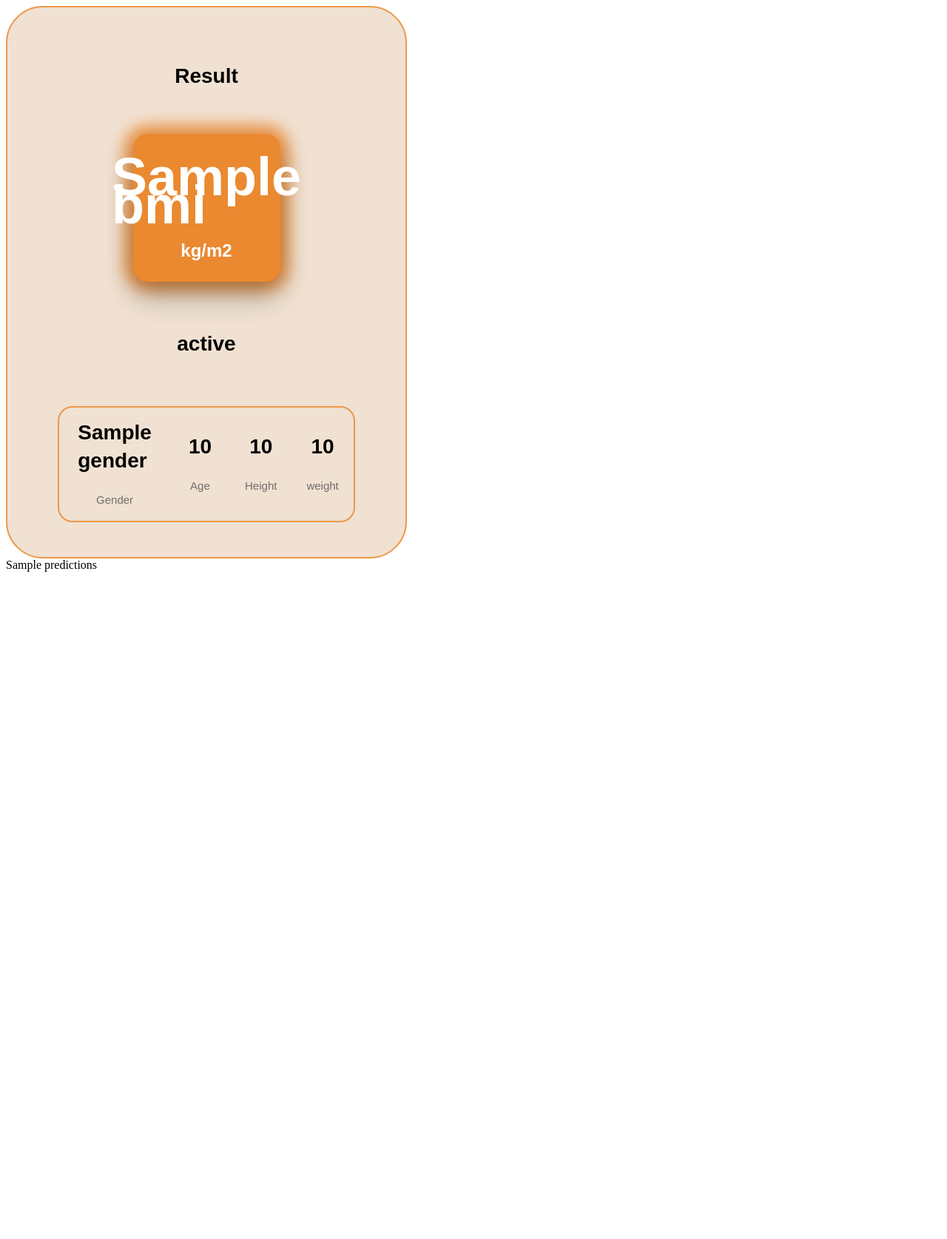
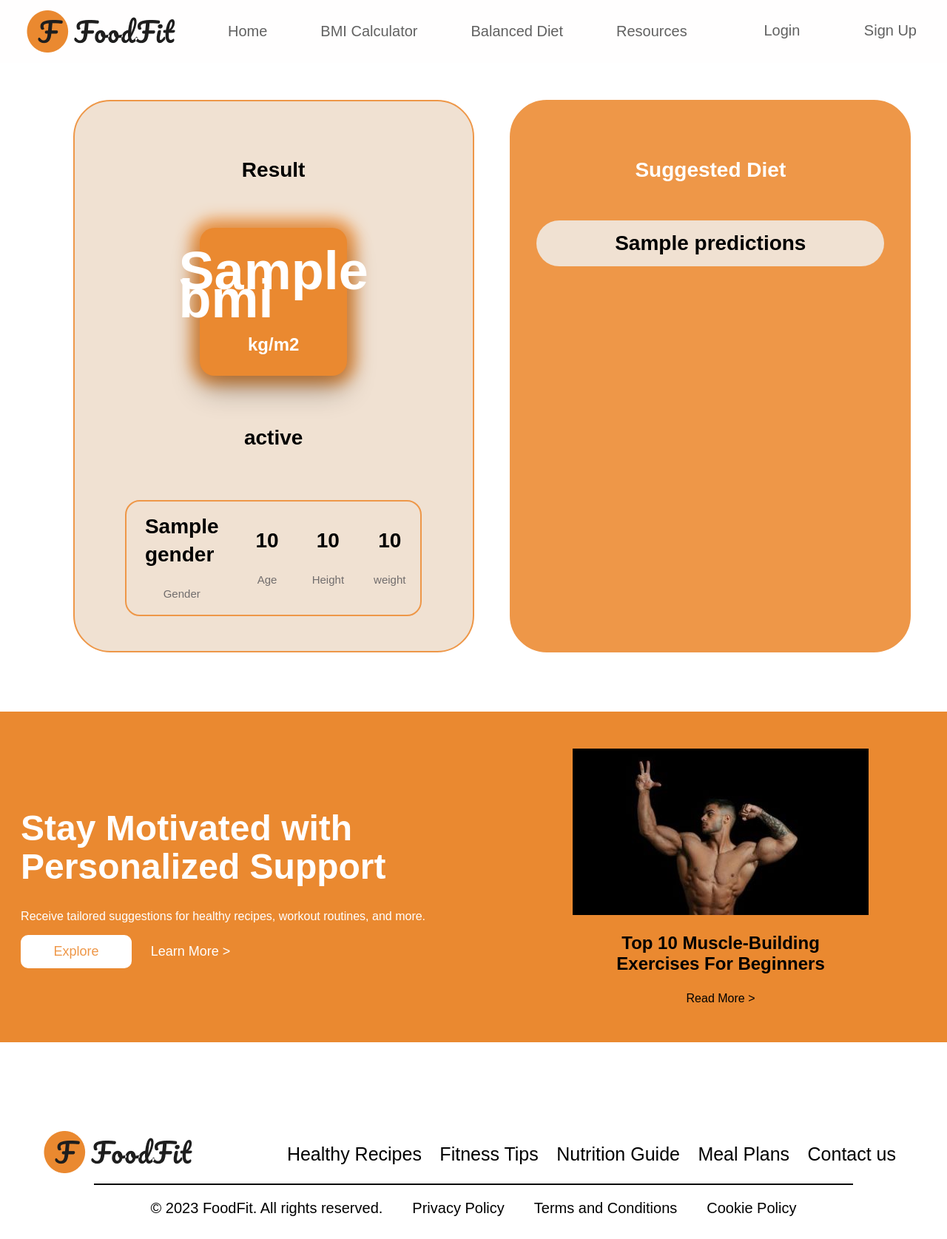
Before and after one commit to Kaustubh01/Diet-Planner, a Flask app: template templates/result.html in a window 1280 px wide. Shown: the whole page at 74% size. Before the commit the page ends 773 px from the top, so only its background shows below. Run offline with Flask 3, Linux system fonts and the light colour scheme; the template is opened without the code that fills it: most values are stand-ins (such as "Sample title", 1, 10 or a date in 2020).

Commit message:
all done

```diff
--- a/app.py
+++ b/app.py
@@ -13,14 +13,20 @@ app.register_blueprint(dashboard_blueprint)
 
 @app.route('/')
 def hello():
-    images = ['image1.jpg', 'image2.jpg', 'image3.jpg']
-    return render_template('index.html', images=images)
+    return render_template('index.html')
 
 
-@app.route('/bmi')
-def bmi():
-    return render_template('bmi.html')
+@app.route('/bmicalculator')
+def dashboard():
+    return render_template('dashboard.html')
 
+@app.route('/resources')
+def resources():
+    return render_template('resources.html')
+
+@app.route('/balanceddiet')
+def balancedDiet():
+    return render_template('result.html')
 
 if __name__ == '__main__':
     app.run(debug=True)
--- a/static/styles/dashboard.css
+++ b/static/styles/dashboard.css
@@ -11,6 +11,7 @@
     width: 400px ;
     height: auto;
     border-radius: 50px;
+    background-color: #F0E1D2;
     border:  2px solid #EE9748;
     display: flex;
     flex-direction: column;
@@ -34,7 +35,7 @@ input[type=number],select {
     padding: 13px 15px 13px 15px;
     border-radius: 10px;
     border-width: 2px;
-    border-color: #E0E0E0;
+    border-color:#EA8930;
     border-style: solid;
 }
 .gender{
@@ -100,3 +101,85 @@ input[type=radio]:checked{
         #EE9748 0px 0px 20px 12px;
     margin: 40px 0px;
 }
+.content{
+    display: flex;
+    flex-direction: row;
+    margin-top: 50px;
+    justify-content: space-evenly;
+    margin-bottom: 40px;
+
+}
+.predictionsdiv{
+        width: 400px;
+        align-items: center;
+        height: 633px;
+        border-radius: 50px;
+        background-color: #EE9748;
+        border: 2px solid #EE9748;
+        display: flex;
+        flex-direction: column;
+        padding: 55px 69px 55px 69px;
+        font-family: sans-serif;
+}
+.predict{
+        border-radius: 50px;
+        width: 450px;
+        background-color: #F0E1D2;
+        margin-top: 30px;
+        text-align: center;
+        font-size: 28px;
+        font-family: sans-serif;
+        font-weight: 600;
+        padding: 15px 10px;
+}
+.goal {
+    display: flex;
+    flex-direction: row;
+    align-items: center;
+    background-color: #EA8930;
+    justify-content: space-evenly;
+    margin-top: 80px;
+    margin-bottom: 100px;
+}
+.maintext{
+    color: white;
+}
+
+.sideB {
+    width: 50%;
+}
+
+.sideB button {
+    border: 0px;
+    border-radius: 10px;
+    width: 150px;
+    padding: 12px;
+    font-size: 18px;
+    font-family: sans-serif;
+    transition: all 1s ease;
+}
+
+.learn {
+    background-color: transparent;
+    color: #ea8930
+}
+.resultline{
+    color: black;
+    font-weight: 600;
+    font-size: 24px;
+}
+.image{
+    display: flex;
+    flex-direction: column;
+    align-items: center;
+    justify-content: center;
+    text-align: center;
+    margin: 50px 0px;
+}
+.image a{
+    text-decoration: none;
+    color: black;
+}
+.image a:hover{
+    color: white;
+}
--- a/templates/base.html
+++ b/templates/base.html
@@ -16,9 +16,10 @@
     />
     <link
       rel="stylesheet"
-      href="{{ url_for('static', filename='styles/bmi.css') }}"
+      href="{{ url_for('static', filename='styles/dashboard.css') }}"
     />
-
+    <link rel="stylesheet" href="{{ url_for('static', filename='styles/bmi.css') }}" />
+<link rel="stylesheet" href="{{ url_for('static', filename='styles/resources.css') }}" />
     <title>{% block title %}My Flask App{% endblock %}</title>
   </head>
   <body>
--- a/templates/index.html
+++ b/templates/index.html
@@ -91,11 +91,13 @@
         </p>
       </div>
       <div style="width: 27%">
+        <a href="https://medium.com/@yulifestyle/you-are-what-you-eat-how-diet-can-improve-symptoms-of-depression-c8c72bcd6bfc">
         <img
           src="{{ url_for('static', filename='/images/diet3.png') }}"
           alt=""
           style="height: 280px; width: 450px;"
         />
+        </a>
         <h3>You Are What You Eat</h3>
         <p>
           How Diet Can Improve Symptoms of Depression
--- a/templates/nav.html
+++ b/templates/nav.html
@@ -36,6 +36,7 @@
         border: 0px;
         border-radius: 8px;
         padding: 2px 5px;
+        transition: 1s ease;
       }
       .button :hover{
         border: 2px solid #ea8930;
@@ -47,9 +48,9 @@
 
       .navbar a:hover {
         color: #ea8930;
-        font-size: 23px;
+        /* font-size: 23px;
         font-weight:410;
-        transition: 0.6s ease;
+        transition: 0.6s ease; */
       }
 
       /* Responsive layout - adjust the navbar to smaller screens */
@@ -63,8 +64,9 @@
           ><img src="static\images\Navbar.png" alt="Logo"
         /></a>
         <a href="{{ url_for('hello') }}">Home</a>
-        <a href="{{ url_for('bmi') }}">BMI Calculator</a>
-        <a href="#">Balanced Diet</a>
+        <a href="{{ url_for('dashboard') }}">BMI Calculator</a>
+        <a href="{{ url_for('balancedDiet') }}">Balanced Diet</a>
+        <a href="{{ url_for('resources') }}">Resources</a>
       </div>
       <div>
         <button class="button">
--- a/templates/result.html
+++ b/templates/result.html
@@ -1,27 +1,35 @@
-<!doctype html>
-<html lang="en">
-<head>
-    <meta charset="UTF-8">
-    <meta name="viewport"
-          content="width=device-width, user-scalable=no, initial-scale=1.0, maximum-scale=1.0, minimum-scale=1.0">
-    <meta http-equiv="X-UA-Compatible" content="ie=edge">
-    <link rel="stylesheet" href="../static/styles/dashboard.css" />
-    <title>Document</title>
-</head>
-<body>
+{% extends 'base.html' %} {% block header %}{% endblock %} {% block content %}
+
+    <div class="content">
       <div class="result">
-        <h1 style="
+        <h1
+          style="
             text-align: center;
             font-weight: 700;
             font-size: 28px;
             line-height: 38px;
             font-family: sans-serif;
-          ">Result</h1>
+          "
+        >
+          Result
+        </h1>
         <div class="BMIcount">
-          <p style="font-weight: 700; font-size: 72px; line-height: 38px; margin: 0px; margin-top: 40px;">{{ bmi }}</p>
-          <p style="font-weight: 700; font-size: 24px; line-height: 38px;">kg/m2</p>
+          <p
+            style="
+              font-weight: 700;
+              font-size: 72px;
+              line-height: 38px;
+              margin: 0px;
+              margin-top: 40px;
+            "
+          >
+            {{ bmi }}
+          </p>
+          <p style="font-weight: 700; font-size: 24px; line-height: 38px">
+            kg/m2
+          </p>
         </div>
-        <p style="font-weight:600;font-size: 28px;">{{ health_status }}</p>
+        <p style="font-weight: 600; font-size: 28px">{{ health_status }}</p>
         <div class="record">
           <div class="values">
             <p class="data">{{ gender }}</p>
@@ -41,8 +49,45 @@
           </div>
         </div>
       </div>
+      <div class="predictionsdiv">
+        <h1
+          style="
+            color: white;
+            font-weight: 700;
+            font-size: 28px;
+            line-height: 38px;
+            font-family: sans-serif;
+          "
+        >
+          Suggested Diet
+        </h1>
+        <div class="predict">{{ predictions }}</div>
       </div>
+    </div>
+    <div class="goal">
 
-{{ predictions }}
-</body>
-</html>
+      <div class="sideB">
+        <div class="maintext">
+          <h1>
+            Stay Motivated with Personalized Support
+          </h1>
+          <p>
+            Receive tailored suggestions for healthy recipes, workout routines, and more.
+          </p>
+        </div>
+        <div class="buttons">
+          <button style="background-color: #ffffff; color: #EE9748">Explore</button>
+          <button class="learn" style="color: #ffffff;">Learn More ></button>
+        </div>
+      </div>
+      <div class="image">
+        <img src="{{ url_for('static', filename='/images/result.jpg') }}" alt=""/>
+        <div style="width: 60%;">
+        <p class="resultline">
+          Top 10 Muscle-Building Exercises For Beginners
+        </p>
+        <a href="https://medium.com/@copy.kolary/the-top-10-muscle-strengthening-exercises-for-every-major-muscle-group-7c96c5f29b6e" >Read More > </a>
+        </div>
+      </div>
+    </div>
+{% endblock %}
```
Also changed, not shown: static/styles/resources.css (added, +39 -0 lines), templates/dashboard.html (+3 -13 lines), templates/resources.html (added, +29 -0 lines), static/images/result.jpg (added). Lines whose indentation alone changed are shown as unchanged.
